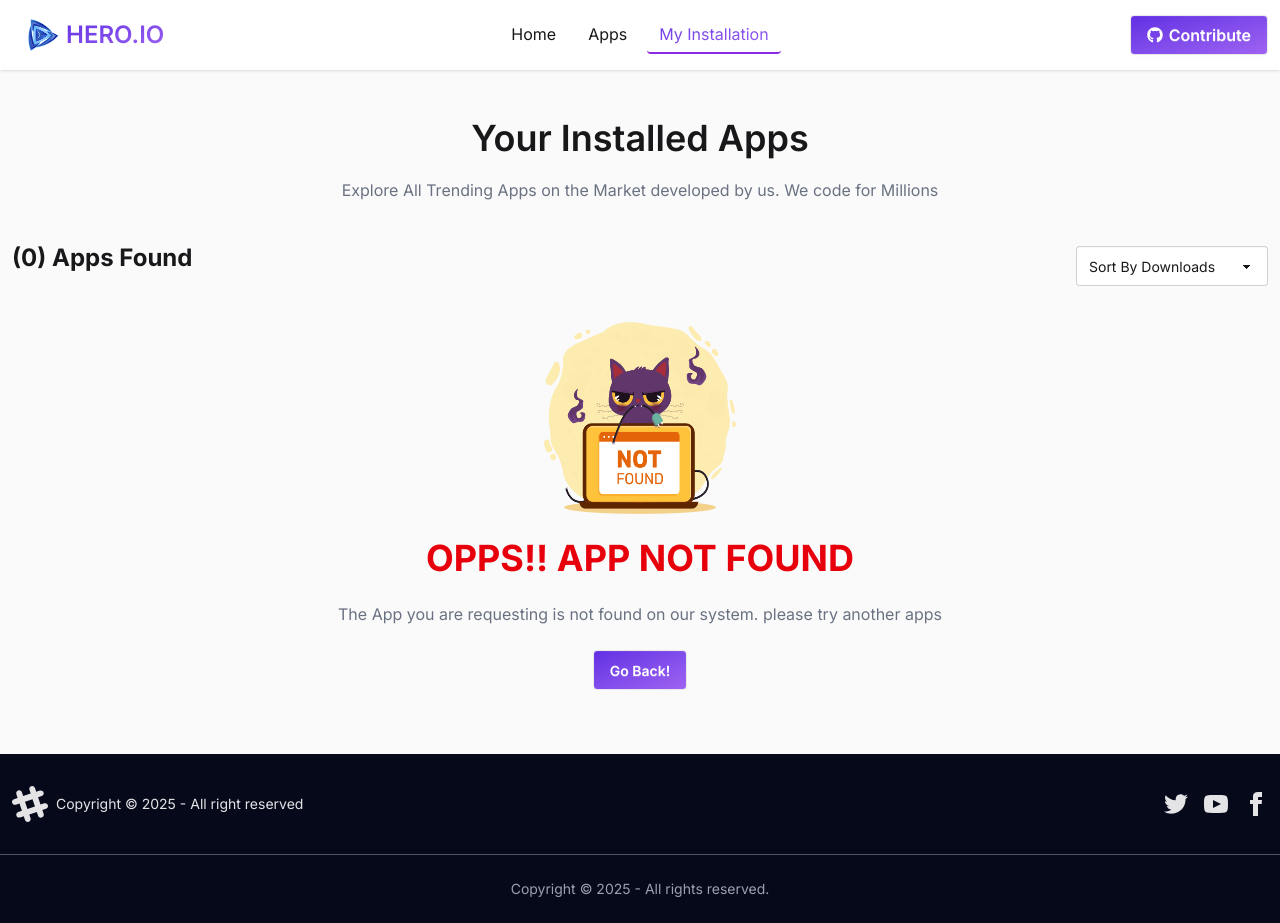
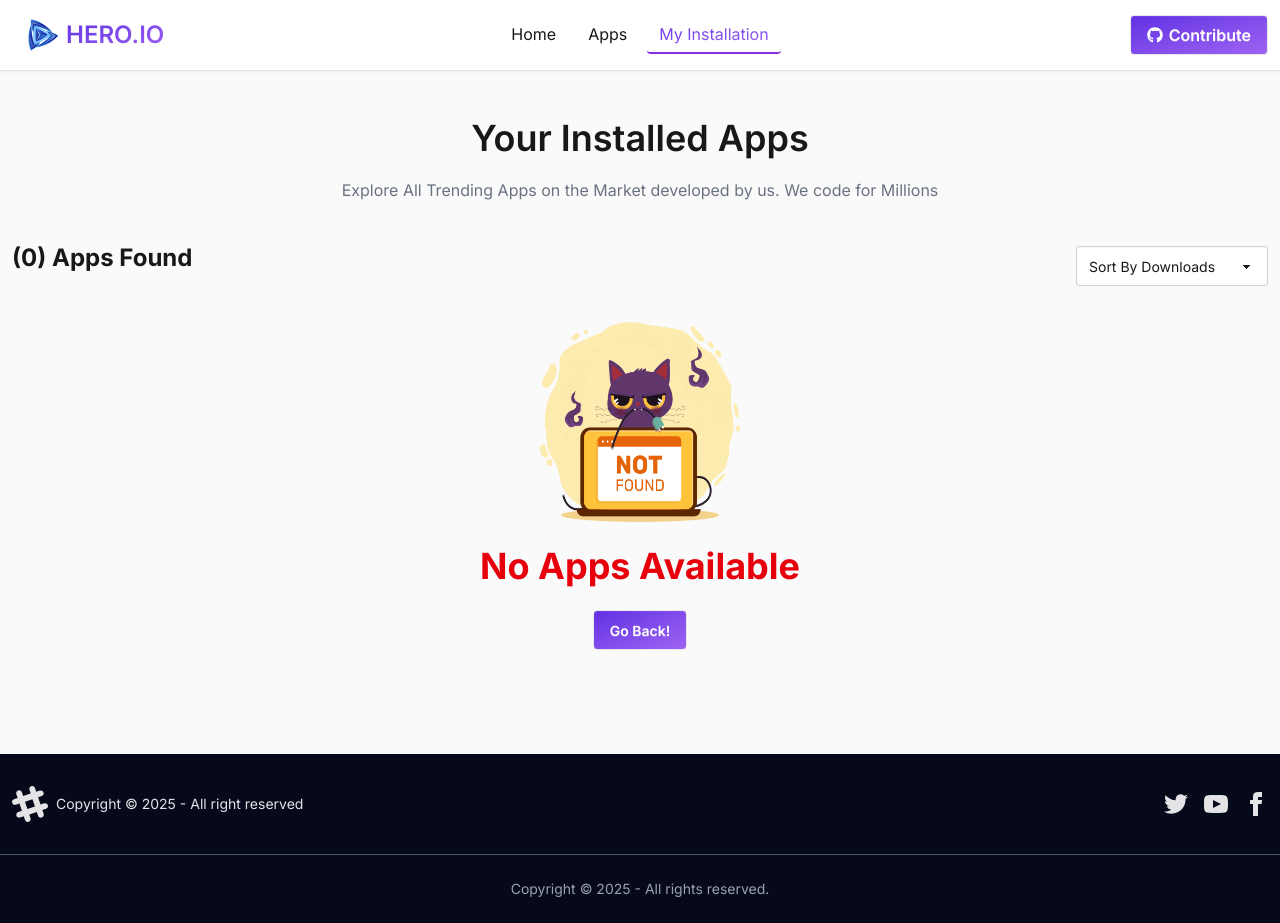
Before and after one commit to mahfuz-shakib/Assignment-08-Hero-Apps, a React (Vite) app: page /myinstallation in a window 1280 px wide. Built offline with nearby package versions, Linux system fonts and the light colour scheme.

Commit message:
error page and error app feature added

```diff
--- a/src/Components/NoAppsAvailable.jsx
+++ b/src/Components/NoAppsAvailable.jsx
@@ -6,9 +6,8 @@ const NoAppsAvailable = () => {
   return (
     <Container>
       <div className="text-center space-y-5 sm:space-y-6 min-h-96 my-8 ">
-        <img src={appError} alt="" className="mx-auto size-48" />
-        <h1 className="text-3xl sm:text-4xl font-bold text-red-600">OPPS!! APP NOT FOUND</h1>
-        <p className="text-gray-500">The App you are requesting is not found on our system. please try another apps</p>
+        <img src={appError} alt="" className="mx-auto size-50" />
+        <h1 className="text-3xl sm:text-4xl font-bold text-red-600">No Apps Available</h1>
         <div className="flex justify-center items-center flex-wrap gap-4">
           <Link to="/">
             <button className="btn btn-bg text-white hover:scale-102 py-3">Go Back!</button>
--- a/src/Pages/Apps.jsx
+++ b/src/Pages/Apps.jsx
@@ -4,6 +4,7 @@ import AppCard from "../Components/AppCard";
 import Loading from "../Components/Loading";
 import NoAppsAvailable from "../Components/NoAppsAvailable";
 import Container from "../Components/Container";
+import ErrorApp from "./ErrorApp";
 
 const Apps = () => {
   const { apps, loading, setLoading } = useApps();
@@ -48,7 +49,7 @@ const Apps = () => {
         {loading ? (
           <Loading></Loading>
         ) : !searchedApps.length ? (
-          <NoAppsAvailable></NoAppsAvailable>
+          <ErrorApp></ErrorApp>
         ) : (
           <div className="mt-4 sm:mt-6 grid grid-cols-1 sm:grid-cols-2 lg:grid-cols-3 xl:grid-cols-4 gap-4 sm:gap-5">
             {searchedApps?.map((app) => (
--- a/src/Pages/ErrorApp.jsx
+++ b/src/Pages/ErrorApp.jsx
@@ -5,9 +5,9 @@ import Container from "../Components/Container";
 const ErrorApp = () => {
   return (
     <Container>
-      <div className="text-center space-y-5 sm:space-y-8 min-h-96 my-12 ">
-        <img src={appError} alt="" className="mx-auto size-84" />
-        <h1 className="text-4xl sm:text-5xl font-bold text-red-600">OPPS!! APP NOT FOUND</h1>
+      <div className="text-center space-y-5 sm:space-y-6 min-h-96 my-8 sm:my-10 ">
+        <img src={appError} alt="" className="mx-auto size-50" />
+        <h1 className="text-3xl sm:text-4xl font-bold text-red-600">OPPS!! APP NOT FOUND</h1>
         <p className="text-gray-500">The App you are requesting is not found on our system. please try another apps</p>
         <div className="flex justify-center items-center flex-wrap gap-4">
           <Link to="/">
```
